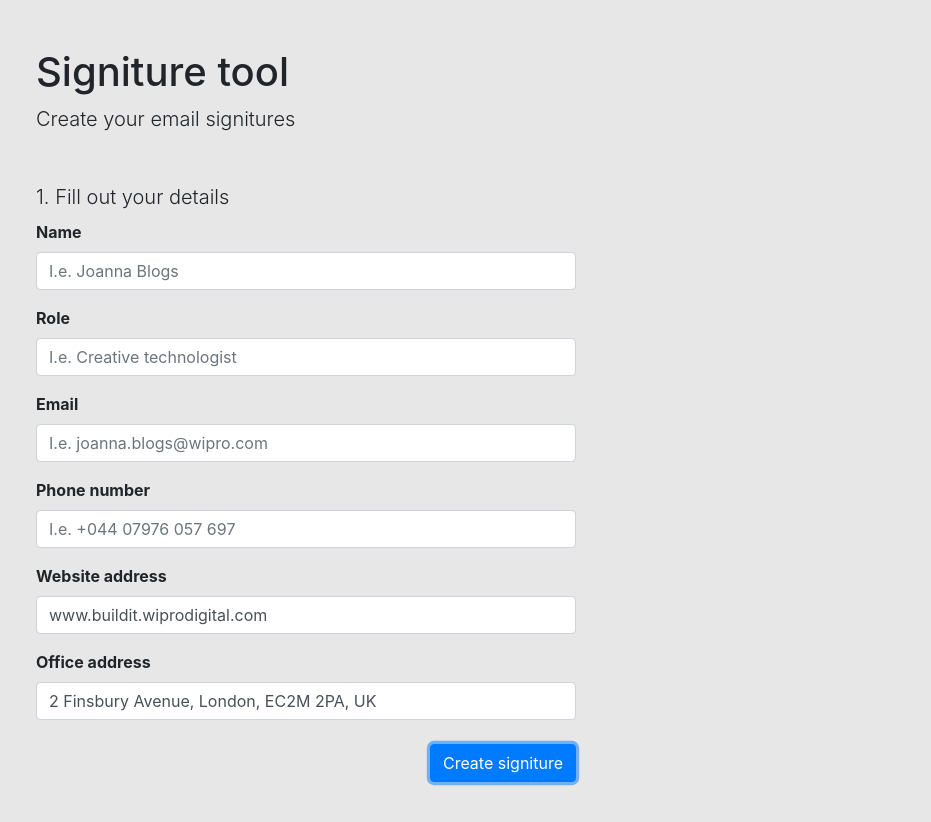
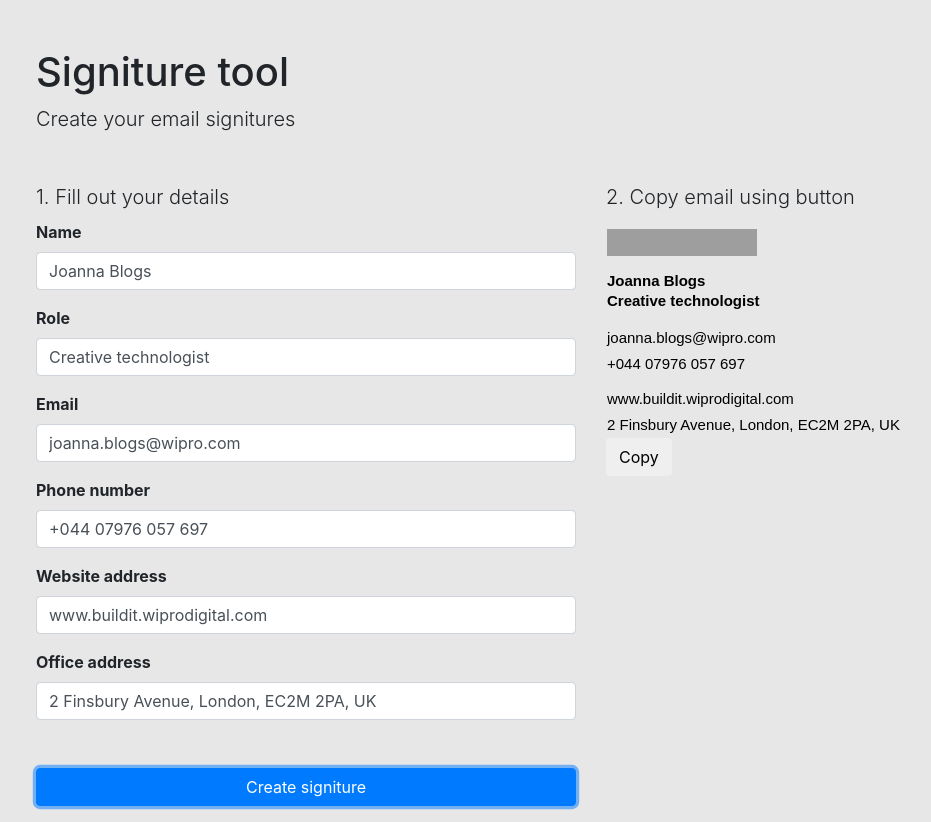
Before and after one commit to patrickbower/ciggy, a website built with webpack: page index.html in a window 1280 px wide. Both pictures are taken after a click on the button "Create signiture". Shown: the whole page, without its empty margins (49-980 px from the left). Before the commit the page ends 800 px from the top, so only its background shows below. Built offline with nearby package versions, Linux system fonts and the light colour scheme; grey boxes are pictures that could not be loaded.

Commit message:
Working templating

```diff
--- a/index.html
+++ b/index.html
@@ -17,36 +17,37 @@
                     <legend class="lead">1. Fill out your details</legend>
                     <div class="form-group">
                         <label for="name" class="font-weight-bold">Name</label>
-                        <input name="name" id="name" type="text" class="form-control" placeholder="I.e. Joanna Blogs">
+                        <input name="name" id="name" type="text" class="form-control" placeholder="I.e. Joanna Blogs" value="Joanna Blogs" required>
                     </div>
                     <div class="form-group">
                         <label for="role" class="font-weight-bold">Role</label>
-                        <input name="role" id="role" type="text" class="form-control" placeholder="I.e. Creative technologist">
+                        <input name="role" id="role" type="text" class="form-control" placeholder="I.e. Creative technologist" value="Creative technologist" required>
                     </div>
                     <div class="form-group">
                         <label for="email" class="font-weight-bold">Email</label>
-                        <input name="email" id="email" type="text" class="form-control" placeholder="I.e. joanna.blogs@wipro.com">
+                        <input name="email" id="email" type="text" class="form-control" placeholder="I.e. joanna.blogs@wipro.com" value="joanna.blogs@wipro.com" required>
                     </div>
                     <div class="form-group">
                         <label for="mobile" class="font-weight-bold">Phone number</label>
-                        <input name="mobile" id="mobile" type="text" class="form-control" placeholder="I.e. +044 07976 057 697">
+                        <input name="mobile" id="mobile" type="text" class="form-control" placeholder="I.e. +044 07976 057 697" value="+044 07976 057 697" required>
                     </div>
                     <div class="form-group">
                         <label for="website" class="font-weight-bold">Website address</label>
-                        <input name="website" id="website" type="text" class="form-control" value="www.buildit.wiprodigital.com">
+                        <input name="website" id="website" type="text" class="form-control" value="www.buildit.wiprodigital.com" required>
                     </div>
                     <div class="form-group">
                         <label for="office" class="font-weight-bold">Office address</label>
-                        <input name="office" id="office" type="text" class="form-control" value="2 Finsbury Avenue, London, EC2M 2PA, UK">
+                        <input name="office" id="office" type="text" class="form-control" value="2 Finsbury Avenue, London, EC2M 2PA, UK" required>
                     </div>
-
-                    <div class="form-group text-right mt-4">
-                        <button type="submit" class="btn btn-primary">Create signiture</button>
+                    <div class="form-group text-right mt-5">
+                        <button type="submit" class="btn btn-primary btn-block">Create signiture</button>
                     </div>
                 </form>
             </div>
             <div class="col">
-
+                <p class="lead">2. Copy email using button</p>
+                <div class="js-email-build"></div>
+                <button class="btn button-primary js-emailcopybtn">Copy</button>
             </div>
         </div>
     </div>
--- a/src/index.js
+++ b/src/index.js
@@ -1,11 +1,7 @@
 import Form from './scripts/form';
-import Template from './scripts/template';
 
 (function(){
     // Capture form data
     const form = new Form();
     form.init();
-    // Template out email
-    const template = new Template();
-    template.init();
 })();
--- a/src/scripts/form.js
+++ b/src/scripts/form.js
@@ -1,4 +1,4 @@
-'use strict';
+import Template from './template';
 
 class Form {
     constructor() {
@@ -29,6 +29,10 @@ class Form {
         for (const pair of formData.entries()) {
             this.data[pair[0]] = pair[1];
         }
+
+        // Template out email
+        const template = new Template(this.data);
+        template.init();
     }
 }
 
--- a/src/scripts/template.js
+++ b/src/scripts/template.js
@@ -1,16 +1,54 @@
-'use strict';
-
 class Template {
-    constructor() {
-        this.classes = {}
+    constructor(data) {
+        this.classes = {
+            template: '.js-email-template'
+        };
+        this.data = data;
     }
 
     init() {
         this.getElements();
+        this.generate();
+        this.copy();
     }
 
     getElements() {
-        // this.form = document.querySelector(this.classes.form);
+        this.template = document.querySelector(this.classes.template).innerHTML;
+    }
+
+    generate() {
+        let { data, template } = this;
+
+        for (let key in data) {
+            var regEx = new RegExp('\\{{' + key + '\\}}', 'g');
+            template = template.replace(regEx, data[key]);
+        }
+
+        document.querySelector('.js-email-build').innerHTML = template;
+    }
+
+    copy() {
+        var copyEmailBtn = document.querySelector('.js-emailcopybtn');
+        copyEmailBtn.addEventListener('click', function(event) {
+            // Select the email link anchor text
+            var emailLink = document.querySelector('.js-email-template');
+            var range = document.createRange();
+            range.selectNode(emailLink);
+            window.getSelection().addRange(range);
+
+            try {
+                // Now that we've selected the anchor text, execute the copy command
+                var successful = document.execCommand('copy');
+                var msg = successful ? 'successful' : 'unsuccessful';
+                console.log('Copy email command was ' + msg);
+            } catch(err) {
+                console.log('Oops, unable to copy');
+            }
+
+            // Remove the selections - NOTE: Should use
+            // removeRange(range) when it is supported
+            window.getSelection().removeAllRanges();
+        });
     }
 }
 
```
Also changed, not shown: dist/main.js, 1 other file.
